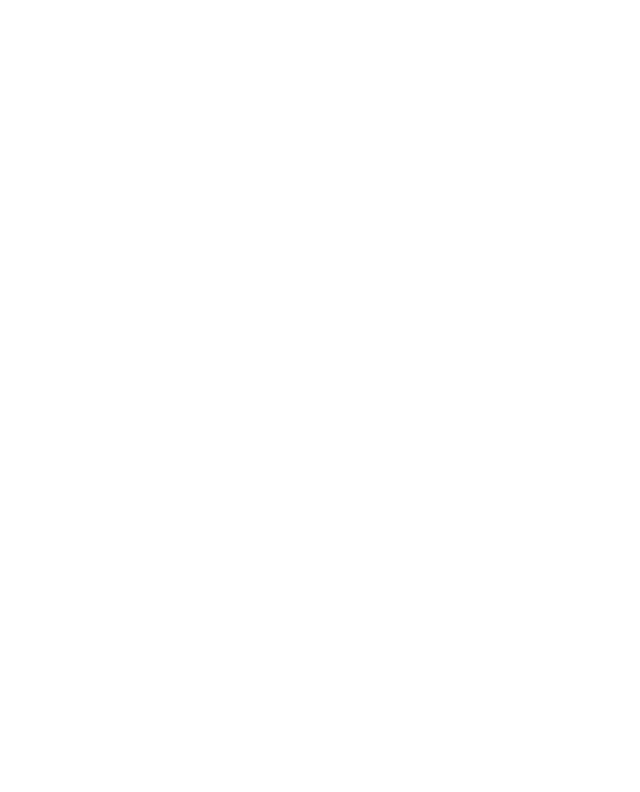
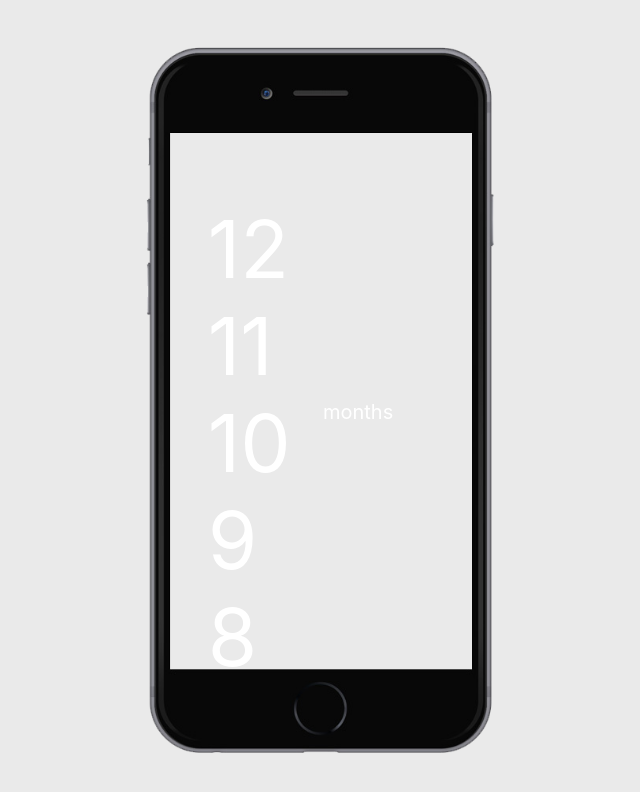
Before and after one commit to nicseve/MANY_Static, a React (Create React App) app: page /whatDurationMonths in a window 1280 px wide. Shown: the top 792 px of the page, without its empty margins (317-957 px from the left). Built offline with nearby package versions, Linux system fonts and the light colour scheme.

Commit message:
Began building out duration screen componenets

```diff
--- a/src/App.js
+++ b/src/App.js
@@ -1,6 +1,6 @@
 import React from 'react';
 import './App.css';
-import {Home, Splash, WhoGroup, WhatDuration} from './pages/index.js'
+import {Home, Splash, WhoGroup, WhatDuration,WhatDurationMonths} from './pages/index.js'
 import {BrowserRouter as Router, Switch, Route} from "react-router-dom";
 
 function App() {
@@ -20,6 +20,9 @@
                     <Route path="/whatDuration">
                         <WhatDuration/>
                     </Route>
+                    <Route path="/whatDurationMonths">
+                        <WhatDurationMonths/>
+                    </Route>
                 </Switch>
             </div>
         </Router>
--- a/src/components/iphoneScreen.js
+++ b/src/components/iphoneScreen.js
@@ -1,10 +1,10 @@
 import styled from 'styled-components'
 
 const IphoneScreen = styled.div`{
-  max-width: 305px;
-  width: 305px;
-  height: 537px;
-  min-height: 537px;
+  max-width: 306px;
+  width: 306px;
+  height: 539px;
+  min-height: 539px;
   background-color: whitesmoke;
 }`
 
--- a/src/pages/home.js
+++ b/src/pages/home.js
@@ -17,7 +17,6 @@
                         <ManyLogo/>
                         <div
                             style={{
-                                // marginTop: '120px',
                                 display: 'flex',
                                 flexDirection: 'column',
                                 justifyContent: 'center',
--- a/src/pages/index.js
+++ b/src/pages/index.js
@@ -2,10 +2,12 @@
 import Splash from './splash'
 import WhoGroup from './whoGroup'
 import WhatDuration from "./whatDuration";
+import WhatDurationMonths from "./whatDurationMonths";
 
 export {
     Home,
     Splash,
     WhoGroup,
-    WhatDuration
+    WhatDuration,
+    WhatDurationMonths
 }
--- a/src/pages/whatDuration.js
+++ b/src/pages/whatDuration.js
@@ -1,5 +1,5 @@
 import React from 'react';
-import {MainContainer, IphoneFrame, TextHeaderCush} from "../components";
+import {MainContainer, IphoneFrame, TextHeaderCush, IphoneScreen} from "../components";
 
 
 export default class WhatDuration extends React.Component {
@@ -7,7 +7,8 @@
         return (
             <MainContainer>
                 <IphoneFrame/>
-                <div style={{height: '30px', marginBottom: '33%'}}>
+                <IphoneScreen>
+                    <div style={{backgroundColor:'blue',margin:'10px'}}>
                         <TextHeaderCush>What is the duration?</TextHeaderCush>
                     </div>
                     <div style={{position: 'absolute', top: '25%', left: '41%'}}>
@@ -25,6 +26,7 @@
                         }}>months
                         </text>
                     </div>
+                </IphoneScreen>
             </MainContainer>
         )
     }
--- /dev/null
+++ b/src/pages/whatDurationMonths.js
@@ -0,0 +1,76 @@
+import React from 'react';
+import {MainContainer, IphoneFrame, IphoneScreen} from "../components";
+
+
+// TODO: Map text elements to array of ints
+
+export default class WhatDurationMonths extends React.Component {
+    render() {
+        return (
+            <MainContainer>
+                <IphoneFrame/>
+                {/*Override iPhone background screen color*/}
+                <IphoneScreen style={{backgroundColor: '#161616'}}>
+                    <div style={{zIndex:20,flexDirection:'column',display:'flex',position: 'absolute', top: '25%', left: '41%', maxHeight: 470, overflow: "auto"}}>
+                        <text
+                            style={{
+                                color: 'white',
+                                fontWeight: 'regular',
+                                fontSize: '80px'
+                            }}>12
+                        </text>
+                        <text
+                            style={{
+                                color: 'white',
+                                fontWeight: 'regular',
+                                fontSize: '80px'
+                            }}>11
+                        </text>
+                        <text
+                            style={{
+                                color: 'white',
+                                fontWeight: 'regular',
+                                fontSize: '80px'
+                            }}>10
+                        </text>
+                        <text
+                            style={{
+                                color: 'white',
+                                fontWeight: 'regular',
+                                fontSize: '80px'
+                            }}>9
+                        </text>
+                        <text
+                            style={{
+                                color: 'white',
+                                fontWeight: 'regular',
+                                fontSize: '80px'
+                            }}>8
+                        </text>
+                        <text
+                            style={{
+                                color: 'white',
+                                fontWeight: 'regular',
+                                fontSize: '80px'
+                            }}>7
+                        </text>    <text
+                        style={{
+                            color: 'white',
+                            fontWeight: 'regular',
+                            fontSize: '80px'
+                        }}>6
+                    </text>
+                    </div>
+                        <text style={{
+                            position:'absolute',
+                            color: 'white',
+                            // backgroundColor: 'blue',
+                            fontWeight: 'regular',
+                            fontSize: '20px'
+                        }}>months
+                        </text>
+                </IphoneScreen>
+            </MainContainer>
+        )
+    }
+}
```
Lines whose indentation alone changed are shown as unchanged.
